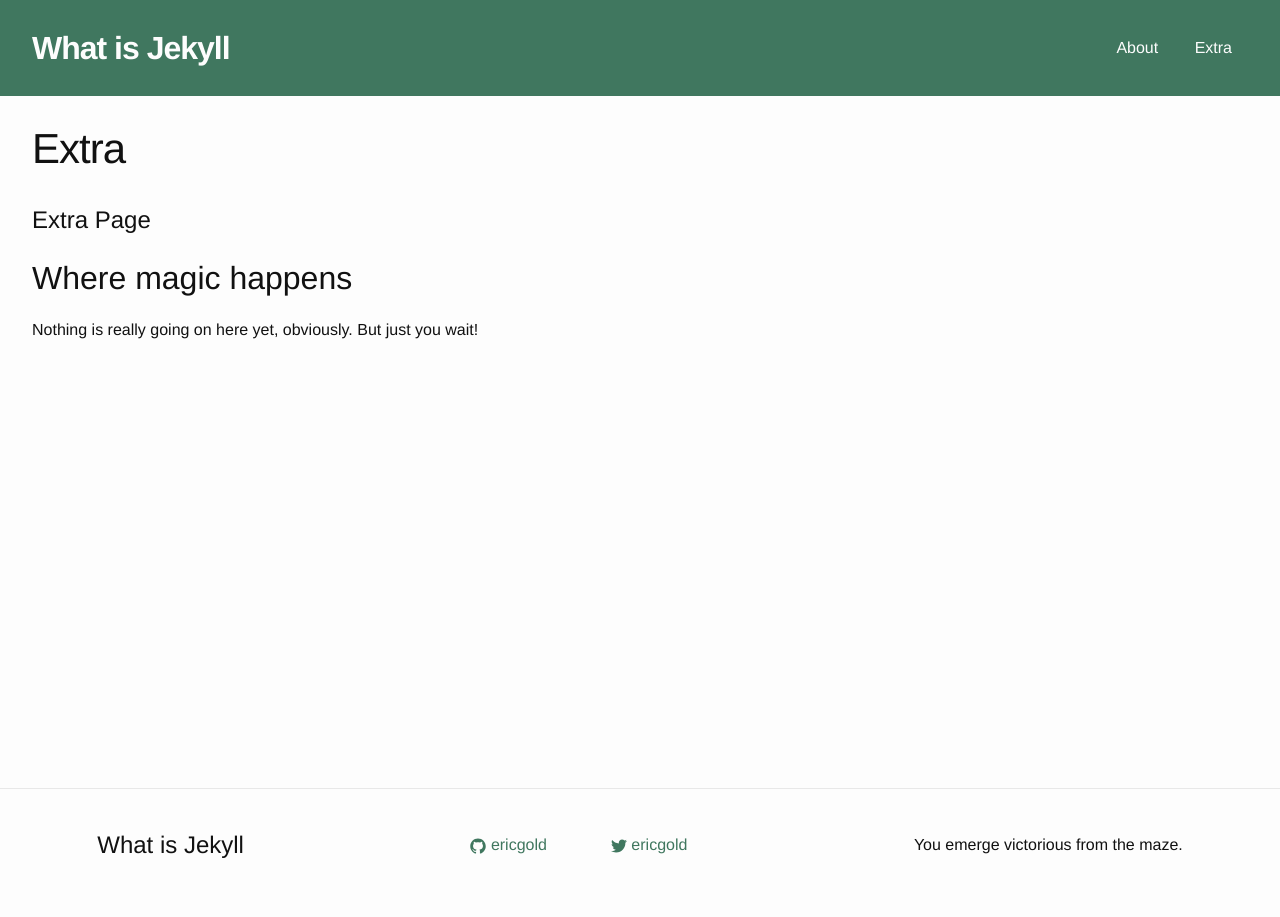
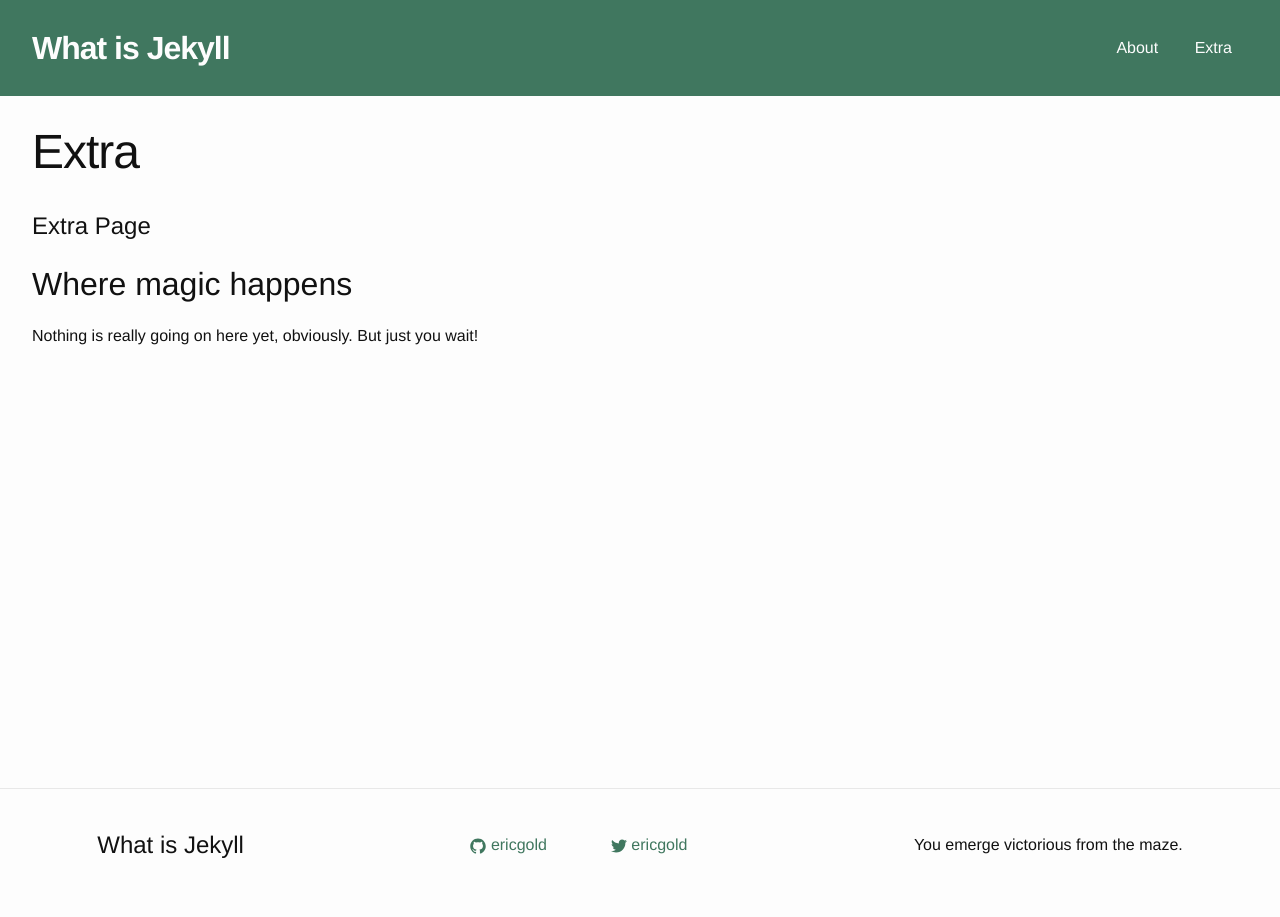
Before and after one commit to ericgold/jekylltest, a Jekyll site: the page built from extra-page.md, in a window 1280 px wide. Built offline with Jekyll 4.4.1, drawn with Linux system fonts in a browser that asks for light colours.

Commit message:
use mixins in post partial

```diff
--- a/_sass/_layout/_post.scss
+++ b/_sass/_layout/_post.scss
@@ -1,17 +1,14 @@
-/**
- * Posts
- */
 .post-header {
   margin-bottom: $spacing-unit;
 }
 
 .post-title {
-  font-size: 42px;
+  font-size: 2.25rem;
   letter-spacing: -1px;
   line-height: 1;
 
-  @include media-query($on-laptop) {
-    font-size: 36px;
+  @include mq(large) {
+    font-size: 3rem;
   }
 }
 
@@ -19,26 +16,26 @@
   margin-bottom: $spacing-unit;
 
   h2 {
-    font-size: 32px;
+    font-size: 1.8rem;
 
-    @include media-query($on-laptop) {
-      font-size: 28px;
+    @include mq(large) {
+      font-size: 2rem;
     }
   }
 
   h3 {
-    font-size: 26px;
+    font-size: 1.4rem;
 
-    @include media-query($on-laptop) {
-      font-size: 22px;
+    @include mq(large) {
+      font-size: 1.6rem;
     }
   }
 
   h4 {
-    font-size: 20px;
+    font-size: 1.1rem;
 
-    @include media-query($on-laptop) {
-      font-size: 18px;
+    @include mq(large) {
+      font-size: 1.25rem;
     }
   }
 }
```
